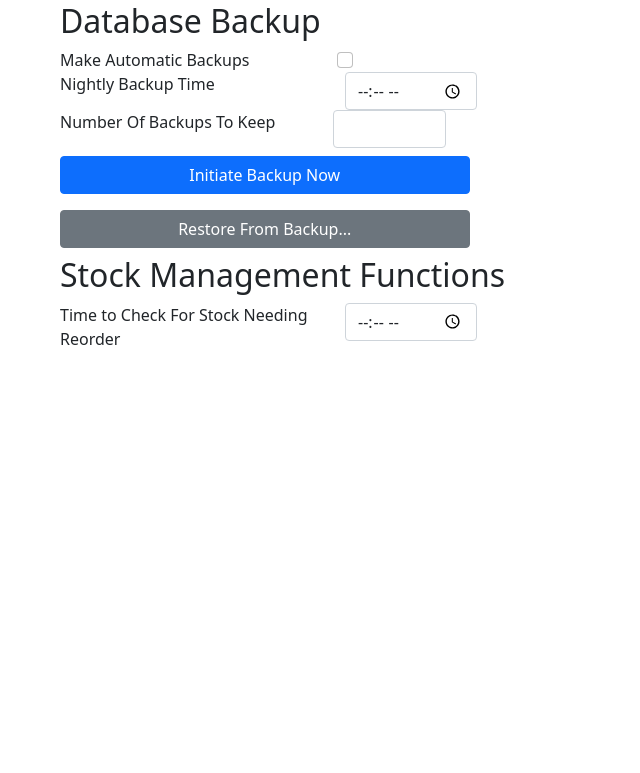
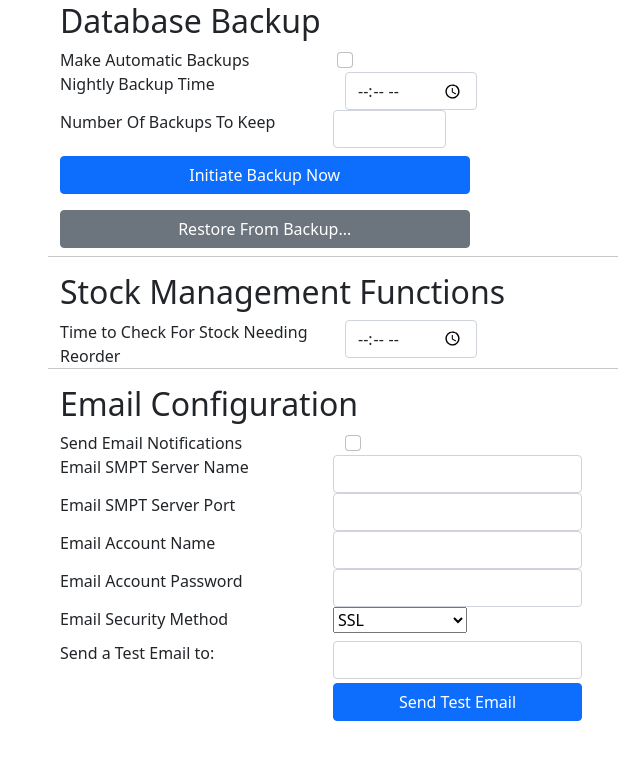
Before and after one commit to Aditya469/inventory_tracker, a Flask app: template server/templates/systemSettings.html in a window 1280 px wide. Shown: the part 117-890 px from the top of the page, without its empty margins (307-947 px from the left). Before the commit the page ends 462 px from the top, so only its background shows below. Run offline with Flask 3, Linux system fonts and the light colour scheme; the template is opened without the code that fills it, so the values that code supplies are empty; some libraries are stand-ins or nearby versions.

Commit message:
Add email settings and test email functionality to the settings page

```diff
--- a/server/templates/scripts/systemSettings.js
+++ b/server/templates/scripts/systemSettings.js
@@ -14,6 +14,12 @@ function loadSettings(){
             $("#dbBackupAtTime").val(settings.dbBackupAtTime);
             $("#dbNumberOfBackups").val(settings.dbNumberOfBackups);
             $("#stockLevelReorderCheckAtTime").val(settings.stockLevelReorderCheckAtTime);
+            $("#sendEmails").prop("checked", settings.sendEmails);
+            $("#emailSmtpServerName").val(settings.emailSmtpServerName);
+            $("#emailSmtpServerPort").val(settings.emailSmtpServerPort);
+            $("#emailAccountName").val(settings.emailAccountName);
+            $("#emailAccountPassword").val(settings.emailAccountPassword);
+            $("#emailSecurityMethod").children("[value=" + settings.emailSecurityMethod + "]").prop("selected",true);
         }
     });
 }
@@ -25,6 +31,12 @@ function saveSettings(){
     newSettings.dbBackupAtTime = $("#dbBackupAtTime").val();
     newSettings.dbNumberOfBackups = $("#dbNumberOfBackups").val();
     newSettings.stockLevelReorderCheckAtTime = $("#stockLevelReorderCheckAtTime").val()
+    newSettings.sendEmails = $("#sendEmails").is(":checked");
+    newSettings.emailSmtpServerName = $("#emailSmtpServerName").val();
+    newSettings.emailSmtpServerPort = $("#emailSmtpServerPort").val();
+    newSettings.emailAccountName = $("#emailAccountName").val();
+    newSettings.emailAccountPassword = $("#emailAccountPassword").val();
+    newSettings.emailSecurityMethod = $("#emailSecurityMethod").val();
 
     $.ajax({
         url: "{{ url_for('systemSettings.saveSystemSettings')}}",
@@ -109,3 +121,20 @@ function restoreBackup(){
         });
     }
 }
+
+function sendTestEmail(){
+    $.ajax({
+        url: "{{ url_for('systemSettings.sendTestEmail') }}",
+        type: "POST",
+        data: JSON.stringify({"testEmailRecipientAddress": $("#testEmailRecipientAddress").val()}),
+        contentType: "application/json",
+        datatype: "JSON",
+        success: function(){
+            $("#sendTestEmailButton").val("Test Email Sent").prop("disabled", true);
+            setTimeout(function(){ $("#sendTestEmailButton").val("Send Test Email").prop("disabled", false); }, 5000)
+        },
+        error: function(jqXHR, textStatus, errorThrown){
+            console.log(jqXHR.responseText);
+        }
+    });
+}
--- a/server/templates/systemSettings.html
+++ b/server/templates/systemSettings.html
@@ -26,7 +26,7 @@ limitations under the License.
 {% block content %}
 <div id="contentContainer" class="container mt-2">
     <input type="hidden" id="settingsId">
-    <div class="row ">
+    <div class="row pb-5">
         <div class="col-sm-12 col-md-6 offset-md-3" id="backupSettings">
             <h2>Database Backup</h2>
             <label class="col-6 form-check-label" for="dbMakeBackups">Make Automatic Backups</label>
@@ -46,12 +46,61 @@ limitations under the License.
             <input id="initiateBackupBtn" type="button" class="col-9 my-2 btn btn-primary" onclick="initiateBackup()" value="Initiate Backup Now">
             <input id="restoreBackupBtn" type="button" class="col-9 my-2 btn btn-secondary" onclick="showRestoreBackupPanel()" value="Restore From Backup...">
         </div>
+        <hr class="col-sm-12 col-md-6 offset-md-3">
         <div class="col-sm-12 col-md-6 offset-md-3" id="stockAutomaticFunctionsSettings">
             <h2>Stock Management Functions</h2>
             <div class="row co-12">
                 <label class="col-6" for="stockLevelReorderCheckAtTime">Time to Check For Stock Needing Reorder</label>
                 <div class="col-auto">
                     <input class="form-control align-self-start" id="stockLevelReorderCheckAtTime" type="time" onchange="saveSettings()">
+                </div>
+            </div>
+        </div>
+        <hr class="col-sm-12 col-md-6 offset-md-3">
+        <div class="col-sm-12 col-md-6 offset-md-3" id="emailSettings">
+            <h2>Email Configuration</h2>
+            <label class="col-6 form-check-label" for="sendEmails">Send Email Notifications</label>
+            <input class="col-6 form-check-input mx-2 align-self-start" id="sendEmails" type="checkbox" onchange="saveSettings()">
+            <div class="row col-12">
+                <label class="col-6" for="emailSmtpServerName">Email SMPT Server Name</label>
+                <div class="col-6">
+                    <input class="form-control align-self-start" id="emailSmtpServerName" type="text" onchange="saveSettings()">
+                </div>
+            </div>
+            <div class="row col-12">
+                <label class="col-6" for="emailSmtpServerPort">Email SMPT Server Port</label>
+                <div class="col-6">
+                    <input class="form-control align-self-start" id="emailSmtpServerPort" type="text" onchange="saveSettings()">
+                </div>
+            </div>
+            <div class="row col-12">
+                <label class="col-6" for="emailAccountName">Email Account Name</label>
+                <div class="col-6">
+                    <input class="form-control align-self-start" id="emailAccountName" type="text" onchange="saveSettings()">
+                </div>
+            </div>
+            <div class="row col-12">
+                <label class="col-6" for="emailAccountPassword">Email Account Password</label>
+                <div class="col-6">
+                    <input class="form-control align-self-start" id="emailAccountPassword" type="text" onchange="saveSettings()">
+                </div>
+            </div>
+            <div class="row col-12">
+                <label class="col-6" for="emailSecurityMethod">Email Security Method</label>
+                <div class="col-auto">
+                    <select class="align-self-start" id="emailSecurityMethod" onchange="saveSettings()">
+                        <option value="SSL">SSL</option>
+                        <option value="TLS">TLS (STARTTLS)</option>
+                    </select>
+                </div>
+            </div>
+            <div class="row col-12 pt-2">
+                <label class="col-6" for="testEmailRecipientAddress">Send a Test Email to:</label>
+                <div class="col-6">
+                    <input class="form-control" id="testEmailRecipientAddress" type="text">
+                </div>
+                <div class="col-6 offset-6 row py-1">
+                    <input class="col-12 btn btn-primary" type="button" id="sendTestEmailButton" value="Send Test Email" onclick="sendTestEmail()">
                 </div>
             </div>
         </div>
```
Also changed, not shown: server/messages.py (+8 -0 lines), server/systemSettings.py (+15 -2 lines).
